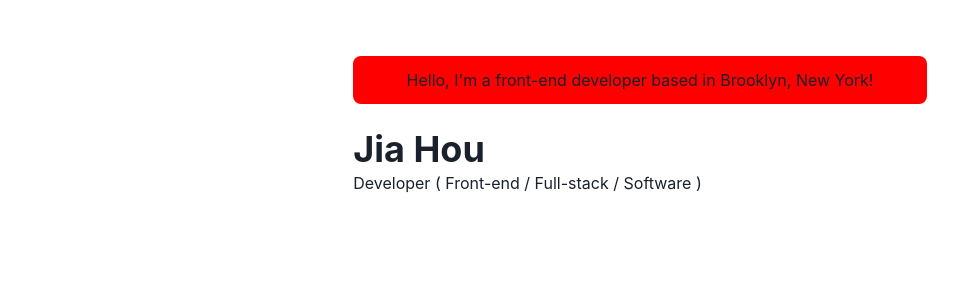
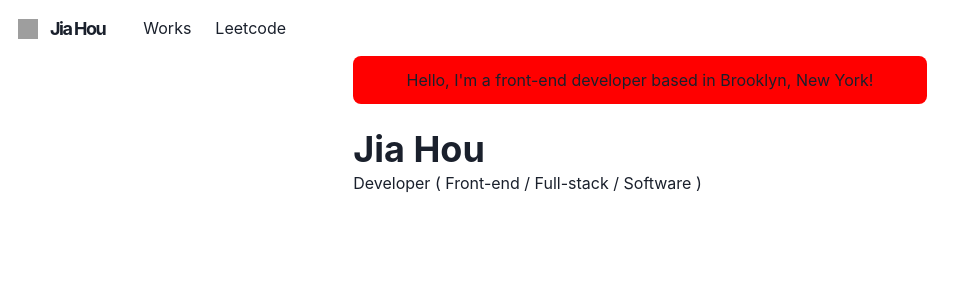
Before and after one commit to jaykaicheng/jaykaicheng-homepage, a Next.js app: page / in a window 1280 px wide. Shown: the top 300 px of the page, without its empty margins (0-972 px from the left). Built offline with nearby package versions, Linux system fonts and the light colour scheme; grey boxes are pictures that could not be loaded.

Commit message:
add navbar

```diff
--- a/components/layouts/main.js
+++ b/components/layouts/main.js
@@ -1,4 +1,5 @@
 import Head from 'next/head'
+import Navbar from '../navbar.js'
 import { Box, Container } from '@chakra-ui/react'
 
 const Main = ({ children, router}) => {
@@ -9,6 +10,8 @@
 	<title>Jia Hou - Homepage </title>
       </Head>
 
+      <Navbar path={router.asPath} />
+
       <Container maxW="container.md" pt={14}>
         {children}
       </Container>
--- /dev/null
+++ b/components/logo.js
@@ -0,0 +1,41 @@
+import Link from 'next/link'
+import Image from 'next/image'
+import { Text, useColorModeValue } from '@chakra-ui/react'
+import styled from '@emotion/styled'
+
+const LogoBox = styled.span`
+	font-weight: bold;
+	font-size: 18px;
+	display: inline-flex;
+	align-items: center;
+	height: 30px;
+	line-height: 20px;
+	padding: 10px;
+
+	&:hover img {
+		transform: rotate(20deg);
+	}
+`
+
+const Logo = () => {
+	const footPrintImg = `/images/footprint${useColorModeValue('', '-dark')}.png`
+
+	return (
+		<Link href="/">
+			<a>
+				<LogoBox>
+					<Image src={footPrintImg} width={20} height={20} alt="logo" />
+					<Text
+						color={useColorModeValue('gray.800', 'whiteAlpha.900')}
+						fontFamily='M PLUS Rounded 1c'
+						fontWeight="bold"
+						ml={3}>
+							Jia Hou
+						</Text>
+				</LogoBox>
+			</a>
+		</Link>
+	)
+}
+
+export default Logo
--- /dev/null
+++ b/components/navbar.js
@@ -0,0 +1,112 @@
+import Logo from './logo'
+import NextLink from 'next/link'
+import {
+  Container,
+  Box,
+  Link,
+  Stack,
+  Heading,
+  Flex,
+  Menu,
+  MenuItem,
+  MenuList,
+  MenuButton,
+  IconButton,
+  useColorModeValue
+} from '@chakra-ui/react'
+import { HamburgerIcon, HumbugerIcon } from '@chakra-ui/icons'
+
+const LinkItem = ({ href, path, children }) => {
+  const active = path === href
+  const inactiveColor = useColorModeValue('gray200', 'whiteAlpha.900')
+  return (
+    <NextLink href={href}>
+      <Link
+       p={2}
+       bg={active ? 'glassTeal' : undefined}
+       color={active ? '#202023' : inactiveColor}
+      >
+        {children}
+      </Link>
+    </NextLink>
+  )
+}
+
+const Navbar = props => {
+  const { path } = props
+
+  return (
+    <Box
+      position="fixed"
+      as="nav"
+      w="100%"
+      bg={useColorModeValue('#ffffff40', '#20202380')}
+      style={{backdropFilter:'blur(10px'}}
+      zIndex={1}
+      {...props}
+    >
+      <Container
+        display="flex"
+        p={2}
+        maxW="container.lg.md"
+        wrap="wrap"
+        align="center"
+        justify="space-between"
+      >
+        <Flex align="center" mr={5}>
+          <Heading as="h1" size="lg" letterSpacing={'tighter'}>
+            <Logo />
+          </Heading>
+        </Flex>
+
+        <Stack
+          direction={{base: 'column', md: 'row'}}
+          display={{base: 'none', md: 'flex'}}
+          width={{base: 'full', md: 'auto'}}
+          alignItems="center"
+          flexGrow={1}
+          mt={{base: 4, nmd: 0 }}
+        >
+          <LinkItem href="/works" path={path}>
+            Works
+          </LinkItem>
+          <LinkItem href="/leetcode" path={path}>
+            Leetcode
+          </LinkItem>
+        </Stack>
+
+        <Box flex={1} align="right">
+          <Box ml={2} display={{base: 'inline-block', md: 'none'}}>
+            <Menu>
+              <MenuButton
+                as={IconButton}
+                icon={<HamburgerIcon />}
+                variant="outline"
+                aria-label="Options"
+              />
+              <MenuList>
+                <NextLink href="/" passHref>
+                  <MenuItem as={Link}>About</MenuItem>
+                </NextLink>
+                <NextLink href="/works" passHref>
+                  <MenuItem as={Link}>Works</MenuItem>
+                </NextLink>
+                <NextLink href="/leetcode" passHref>
+                  <MenuItem as={Link}>Leetcode</MenuItem>
+                </NextLink>
+                <NextLink href="https://github.com/jiahhou" passHref>
+                  <MenuItem as={Link}>GitHub</MenuItem>
+                </NextLink>
+                <NextLink href="https://www.linkedin.com/in/jiahhou/" passHref>
+                  <MenuItem as={Link}>Linkedin</MenuItem>
+                </NextLink>
+              </MenuList>
+            </Menu>
+          </Box>
+        </Box>
+      </Container>
+    </Box>
+  )
+}
+
+export default Navbar
--- a/package.json
+++ b/package.json
@@ -12,6 +12,7 @@
   "author": "Jia Hou",
   "license": "MIT",
   "dependencies": {
+    "@chakra-ui/icons": "^2.0.1",
     "@chakra-ui/react": "^2.1.2",
     "@emotion/react": "^11.9.0",
     "@emotion/styled": "^11.8.1",
```
Also changed, not shown: 1 other file (tests, documents, lock files or other folders).
